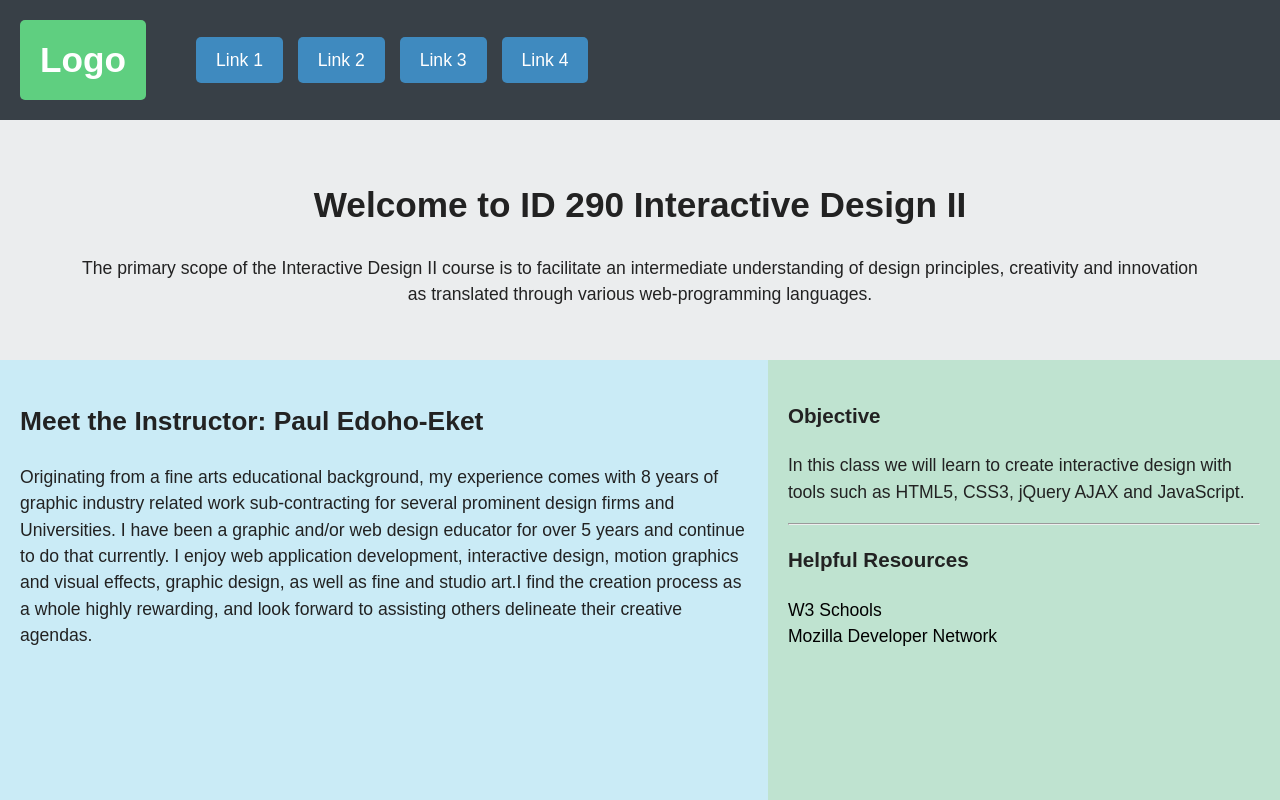
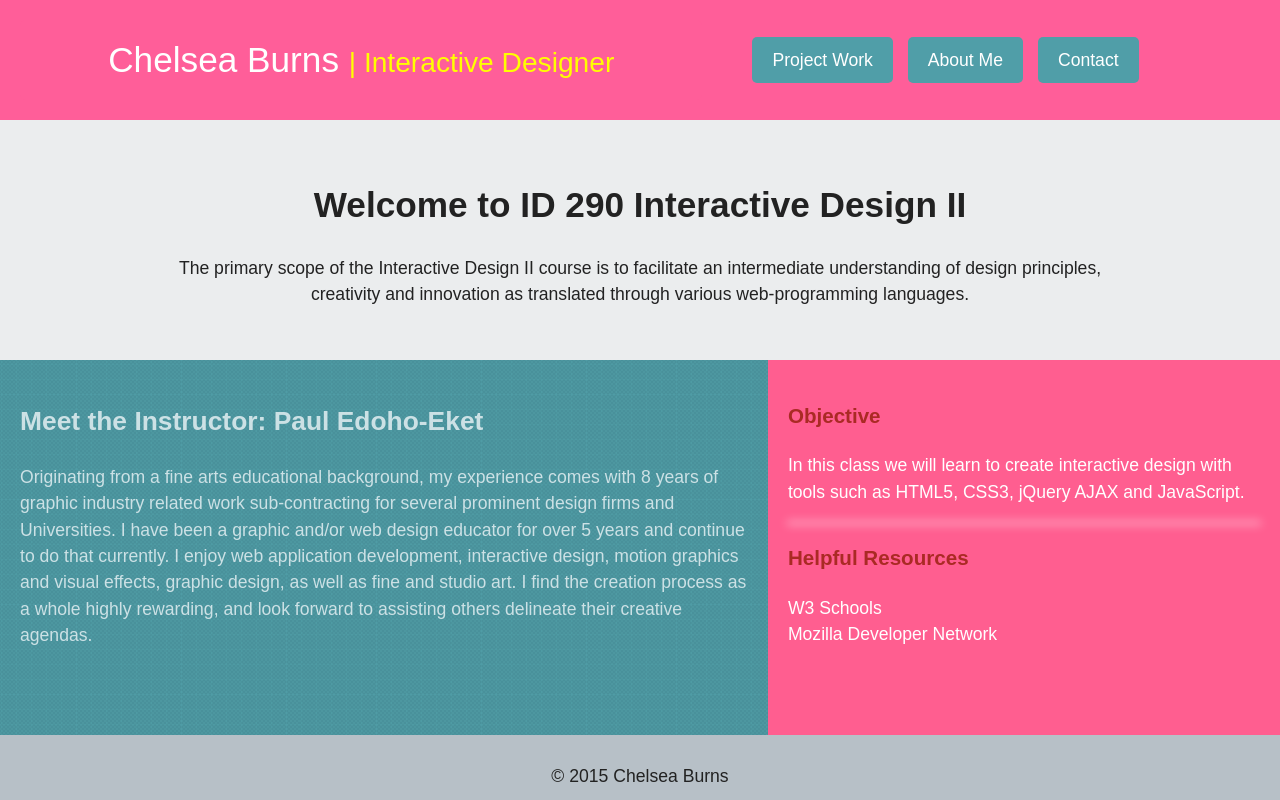
Before and after one commit to ChelseaBurns/id-290, a website: page src/index.html in a window 1280 px wide. Shown: the top 800 px of the page. Drawn offline with Linux system fonts and the light colour scheme.

Commit message:
Updated main.css file.

```diff
--- a/src/assets/css/main.css
+++ b/src/assets/css/main.css
@@ -18,13 +18,32 @@ body,
 	height: 100%;
 }
 
+small {
+	color: yellow;
+	font-weight: 100;
+}
+
+h3 {
+	color: #AA2A24;
+}
+
+hr {
+    border: 0;
+    height: 0; /* Firefox... */
+    box-shadow: 0 0 10px 1px white;
+}
+
+hr:after {  /* Not really supposed to work, but does */
+    content: "\00a0";  /* Prevent margin collapse */
+}
+
 a {
 	text-decoration: none;
-	color: black;
+	color: white;
 }
 
 a:visited {
-	color: black;
+	color: white;
 }
 /*.main-wrapper {
 	width: 90%;
@@ -34,11 +53,11 @@ a:visited {
 /* Layout Element Colors
 ================================ */
 
-.main-header       { background-color: #384047; }
-.main-logo         { background-color: #5fcf80; }
-.main-nav li       { background-color: #3f8abf; }
-.primary-content   { background-color: #caebf6; }
-.secondary-content { background-color: #bfe3d0; }
+.main-header       { background-color: #FF5E99; }
+.main-logo         { background-color: #FF5E99; }
+.main-nav li       { background-color: #509EA8; }
+.primary-content   { background-color: #509EA8; }
+.secondary-content { background-color: #FF5E90; }
 .main-footer       { background-color: #b7c0c7; }
 
 /* Header, Banner and Footer Layout
@@ -66,7 +85,9 @@ a:visited {
 	vertical-align: middle;
 }
 .main-logo {
-	width: 120px;
+	width: auto;
+	font-weight: 400;
+	color: #edeff0;
 }
 .main-nav {
 	padding-left: 50px;
@@ -99,12 +120,17 @@ a:visited {
 	padding: 20px;
 	margin-right: -5px;
 	vertical-align: top;
+	height: 375px;
+
 }
 .primary-content {
 	width: 60%;
+	color: #cce1e5;
+	background-image: url(../img/blue-pattern.png);
 }
 .secondary-content {
 	width: 40%;
+	color: white;
 }
 
 
--- a/src/index.html
+++ b/src/index.html
@@ -12,23 +12,32 @@
 </head>
 <body>
 	<div class="main-wrapper">
-		<header class="main-header">
-			<h1 class="main-logo"><a href="#">Logo</a></h1>
+		<!-- .navbar ===================================-->
+		<nav class="navbar navbar-default navbar-fixed-top">
+  	<div class="container">
+    	<div class="main-header">
+			<h1 class="main-logo"><a href="#">Chelsea Burns <small>| Interactive Designer</small></a></h1>
 			<ul class="main-nav">
-				<li><a href="#">Link 1</a></li>
-				<li><a href="#">Link 2</a></li>
-				<li><a href="#">Link 3</a></li>
-				<li><a href="#">Link 4</a></li>
+				<li><a href="#">Project Work</a></li>
+				<li><a href="#">About Me</a></li>
+				<li><a href="#">Contact</a></li>
+
 			</ul>
-		</header>
+		</div>
+  	</div>
+		</nav>
+
+
 		<div class="main-banner">
+		<div class="container-fluid">
 			<h1>Welcome to ID 290 Interactive Design II</h1>
-			<p>The primary scope of the Interactive Design II course is to facilitate an intermediate understanding of design principles, creativity and innovation <br>as translated through various web-programming languages.</p>
+			<p>The primary scope of the Interactive Design II course is to facilitate an intermediate understanding of design principles,<br>creativity and innovation as translated through various web-programming languages.</p>
+		</div>
 		</div>
 
 		<div class="primary-content col">
 			<h2>Meet the Instructor: Paul Edoho-Eket</h2>
-			<p>Originating from a fine arts educational background, my experience comes with 8 years of graphic industry related work sub-contracting for several prominent design firms and Universities. I have been a graphic and/or web design educator for over 5 years and continue to do that currently. I enjoy web application development, interactive design, motion graphics and visual effects, graphic design, as well as fine and studio art.I find the creation process as a whole highly rewarding, and look forward to assisting others delineate their creative agendas.</p>
+			<p>Originating from a fine arts educational background, my experience comes with 8 years of graphic industry related work sub-contracting for several prominent design firms and Universities. I have been a graphic and/or web design educator for over 5 years and continue to do that currently. I enjoy web application development, interactive design, motion graphics and visual effects, graphic design, as well as fine and studio art. I find the creation process as a whole highly rewarding, and look forward to assisting others delineate their creative agendas.</p>
 
 		</div>
 
@@ -45,7 +54,7 @@
 
 
 		<footer class="main-footer">
-			<p>&copy;2015 Chelsea Burns</p>
+			<p>&copy; 2015 Chelsea Burns</p>
 		</footer>
 	</div>
 
```
Also changed, not shown: src/assets/img/blue-pattern.png (added).
